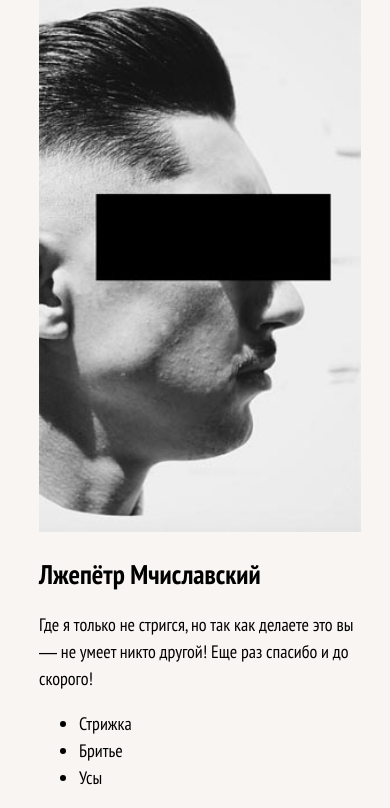
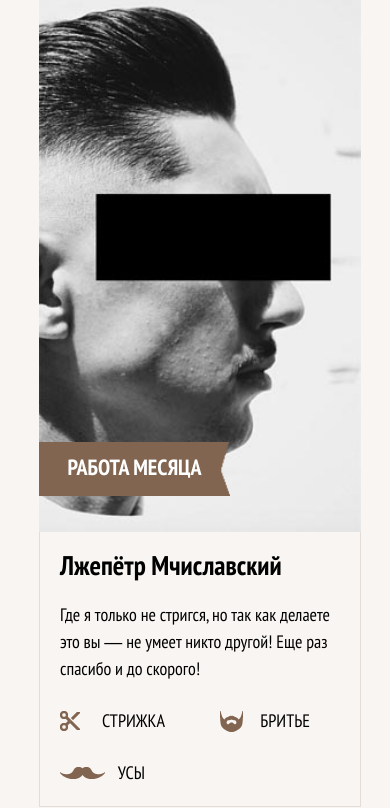
Before and after one commit to hacker-80lvl/barbershop-adaptive, a website: page source/works.html in a window 390 px wide. Shown: the part 243-1051 px from the top of the page. Drawn offline with nearby package versions, Linux system fonts and the light colour scheme; files that its build step writes are made by us from their sources.

Commit message:
Stylized mobile version of the block works

```diff
--- a/source/less/blocks/works/works.less
+++ b/source/less/blocks/works/works.less
@@ -1,7 +1,12 @@
 .works {
     .mobile-wrapper();
     padding: 0 10%;
+    padding-bottom: 70px;
     background-color: @bg-lightgray;
+    background-image: url(../img/works-shape.png);
+    background-repeat: no-repeat;
+    background-position: bottom;
+    background-size: contain;
     color: #000;
     box-sizing: border-box;
 }
--- a/source/less/blocks/works/works__item.less
+++ b/source/less/blocks/works/works__item.less
@@ -1,3 +1,30 @@
+.works-item {
+    margin-bottom: 20px;
+    &--work-of-month {
+        position: relative;
+        &::after {
+            content: "Работа месяца";
+            position: absolute;
+            bottom: 310px;
+            left: 0;
+            display: block;
+            width: 191px;
+            height: 55px;
+            padding-top: 12px;
+            text-transform: uppercase;
+            text-align: center;
+            font-size: 22px;
+            font-weight: 700;
+            line-height: 27px;
+            color: #ffffff;
+            background-image: url(../img/works-shape2.png);
+            background-repeat: no-repeat;
+            background-size: 100%;
+            box-sizing: border-box;
+        }
+    }
+}
+
 .works-item__image-wrapper {
     margin: 0;
     text-align: center;
@@ -6,7 +33,63 @@
     }
 }
 
+.works-item__review {
+    margin-top: -7px;
+    padding: 20px;
+    border: 1px solid #e5ddd5;
+    border-top: none;
+    box-sizing: border-box;
+}
+
+.works-item__title {
+    margin-top: 0px;
+}
+
 .works-item__text {
     padding: 0;
     margin: 0;
 }
+
+.works-item__parameter-list {
+    .list-reset();
+    display: flex;
+    flex-wrap: wrap;
+    justify-content: space-between;
+}
+
+.works-item__parameter-item {
+    position: relative;
+    width: 105px;
+    margin-right: 30px;
+    margin-top: 25px;
+    text-align: right;
+    text-transform: uppercase;
+    &::before {
+        content: "";
+        position: absolute;
+        top: 4px;
+        left: 0;
+        display: block;
+        margin-right: 10px;
+        width: 20px;
+        height: 20px;
+        background-image: url(../img/scissors-icon.png);
+    }
+    &--shaving {
+        width: 90px;
+        &::before {
+            width: 23px;
+            height: 21px;
+            background-image: url(../img/beard-icon.png);
+        }
+    }
+    &--mustache {
+        width: 85px;
+        &::before {
+            top: 8px;
+            width: 45px;
+            height: 12px;
+            background-image: url(../img/mustache-icon.png);
+        }
+    }
+}
--- a/source/works.html
+++ b/source/works.html
@@ -72,9 +72,9 @@
                     <blockquote class="works-item__text">Где я только не стригся, но так как делаете это вы
                         — не умеет никто другой! Еще раз спасибо и до скорого!</blockquote>
                     <ul class="works-item__parameter-list">
-                        <li class="works-item__parameter-itemworks-item__parameter-item--haircut">Стрижка</li>
-                        <li class="works-item__parameter-itemworks-item__parameter-item--shaving">Бритье</li>
-                        <li class="works-item__parameter-itemworks-item__parameter-item--mustache">Усы</li>
+                        <li class="works-item__parameter-item works-item__parameter-item--haircut">Стрижка</li>
+                        <li class="works-item__parameter-item works-item__parameter-item--shaving">Бритье</li>
+                        <li class="works-item__parameter-item works-item__parameter-item--mustache">Усы</li>
                     </ul>
                 </div>
             </article>
@@ -91,7 +91,7 @@
                     <blockquote class="works-item__text">Попросил омолодить и омолодили!
                         Кто теперь скажет,что мне 45?</blockquote>
                     <ul class="works-item__parameter-list">
-                        <li class="works-item__parameter-itemworks-item__parameter-item--haircut">Стрижка</li>
+                        <li class="works-item__parameter-item works-item__parameter-item--haircut">Стрижка</li>
                     </ul>
                 </div>
             </article>
@@ -107,8 +107,8 @@
                     <h2 class="works-item__title">Владимир Иваныч</h2>
                     <blockquote class="works-item__text">К зимнему сезону — готов!</blockquote>
                     <ul class="works-item__parameter-list">
-                        <li class="works-item__parameter-itemworks-item__parameter-item--shaving">Бритье</li>
-                        <li class="works-item__parameter-itemworks-item__parameter-item--mustage">Усы</li>
+                        <li class="works-item__parameter-item works-item__parameter-item--shaving">Бритье</li>
+                        <li class="works-item__parameter-item works-item__parameter-item--mustache">Усы</li>
                     </ul>
                 </div>
             </article>
@@ -125,7 +125,7 @@
                     <blockquote class="works-item__text">Как только заростаю и волосы начинают мешать видеть —
                         бегом в Бородинский!</blockquote>
                     <ul class="works-item__parameter-list">
-                        <li class="works-item__parameter-itemworks-item__parameter-item--haircut">Стрижка</li>
+                        <li class="works-item__parameter-item works-item__parameter-item--haircut">Стрижка</li>
                     </ul>
                 </div>
             </article>
```
Also changed, not shown: source/img/works-shape.png (added), source/img/works-shape2.png (added).
